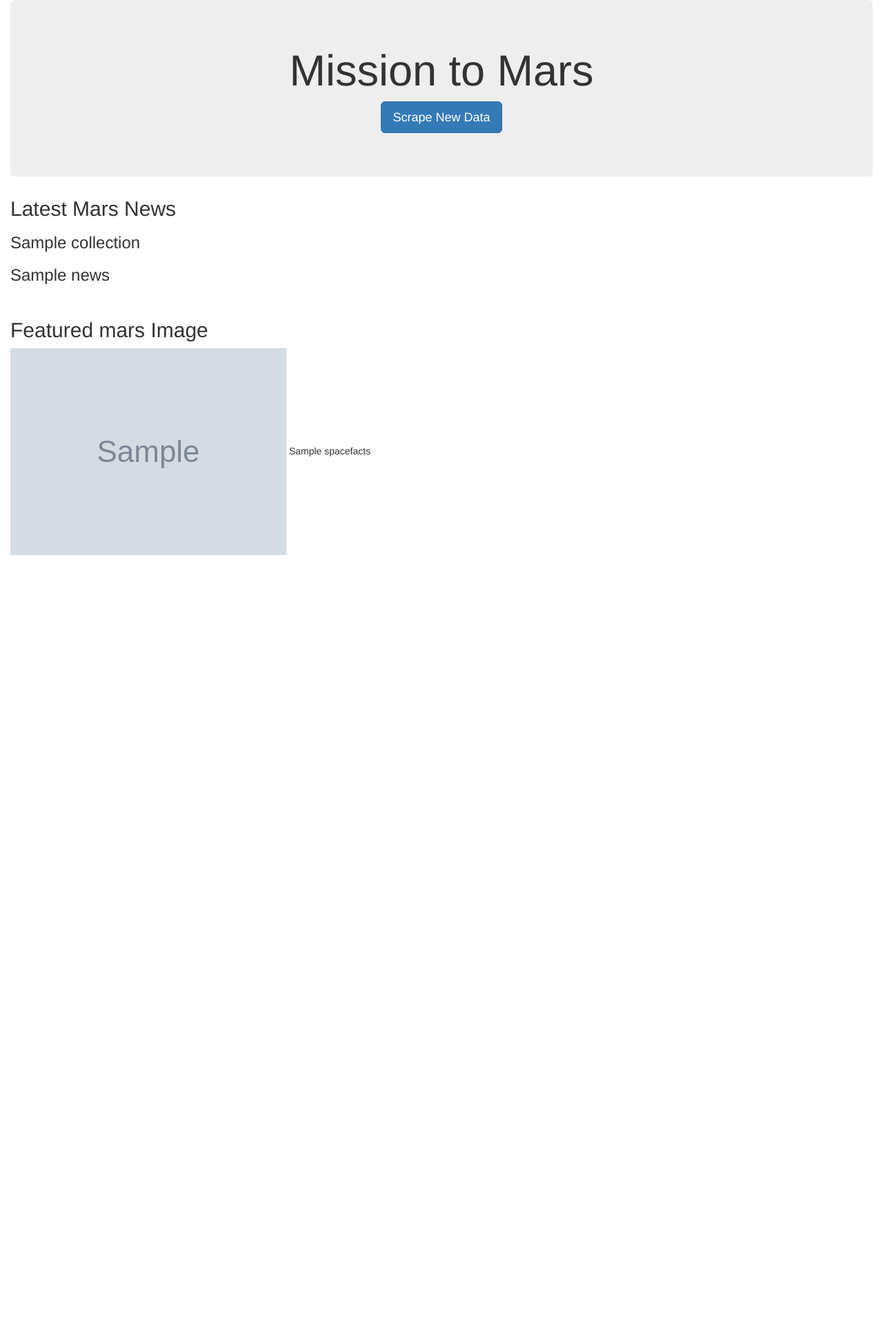
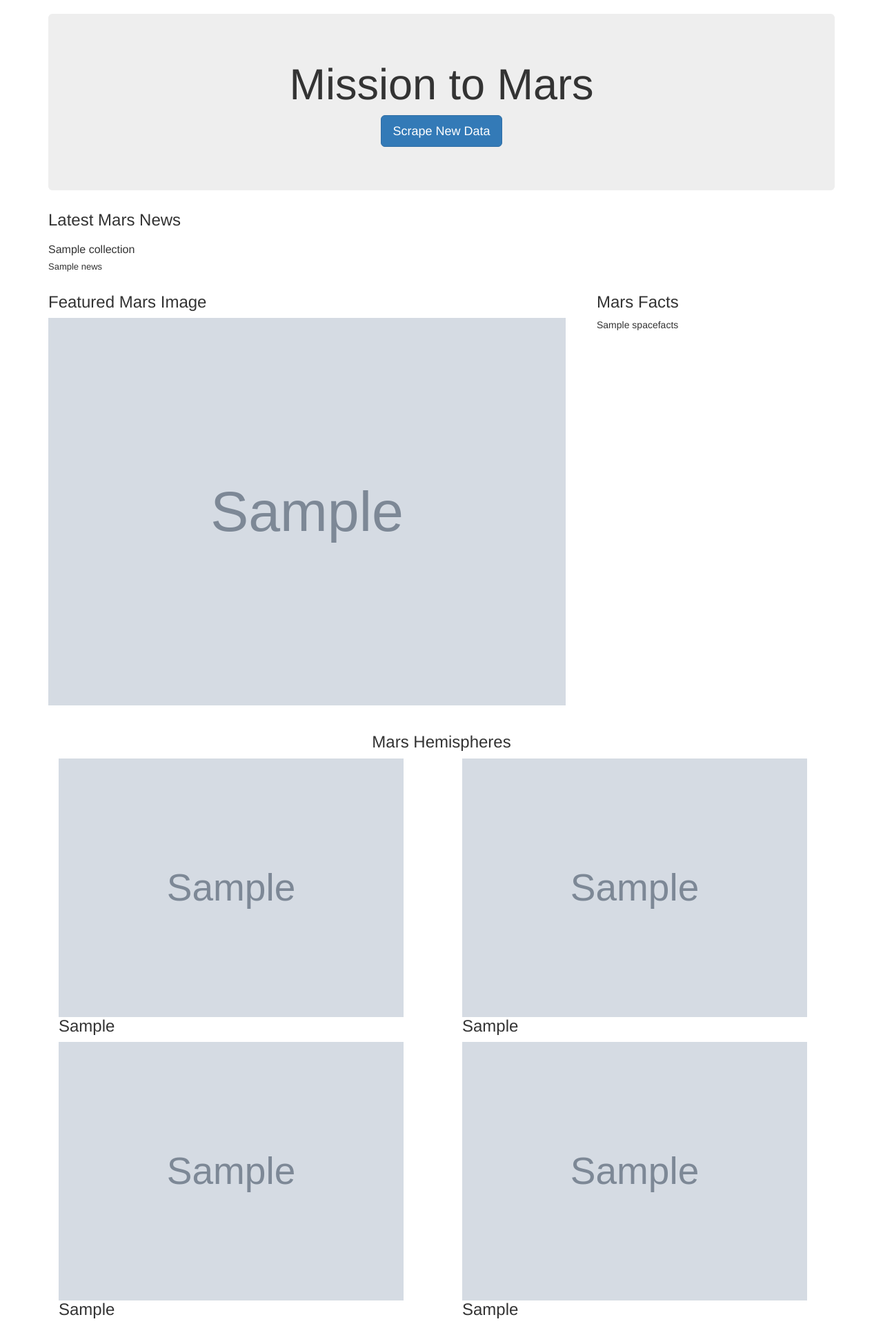
Before and after one commit to johnwanng/web-scraping-challenge, a Flask app: page / in a window 1280 px wide. Shown: the whole page at 69% size. Before the commit the page ends 805 px from the top, so only its background shows below. Run offline with Flask 2, Linux system fonts and the light colour scheme; grey boxes marked "Sample" are stand-in pictures; a database or web service that is not in the repository returns one stand-in record (values such as "Sample title"); parts of the project's set-up code (start-up, migrations or seed data) failed here and were passed over; some libraries are stand-ins or nearby versions.

Commit message:
final commit

```diff
--- a/Mission_to_Mars/app.py
+++ b/Mission_to_Mars/app.py
@@ -6,7 +6,7 @@ import scrape_mars
 app = Flask(__name__)
 
 # Use PyMongo to establish Mongo connection
-mongo = PyMongo(app, uri="mongodb://localhost:27017/mars_app")
+mongo = PyMongo(app, uri="mongodb://localhost:27017/weather_app")
 
 
 # Route to render index.html template using data from Mongo
--- a/Mission_to_Mars/scrape_mars.py
+++ b/Mission_to_Mars/scrape_mars.py
@@ -23,8 +23,9 @@ def nasa():
     # Retrieve the latest news Title and Paragraph text
     titleResults = soup.find('div', class_='content_title')
     newsResults = soup.find('div', class_='rollover_description_inner')
-    mars_data.update(title = titleResults.a.text.strip())
-    mars_data.update(news = newsResults.text)
+    nasaDict = {"title" : titleResults.a.text.strip()}
+    nasaDict.update(news = newsResults.text)
+    return nasaDict
 
 
 def jpl():
@@ -40,7 +41,8 @@ def jpl():
     # If the link contains the image then assign it to a variable called featured_image_url.
     if imageResults.img:
         featureImageURL = JPL_URL + imageResults.img["src"]
-        mars_data.update(featureImageURL = featureImageURL)
+        JPLDict = {"featureImageURL" : featureImageURL}
+        return JPLDict
 
 # Use Pandas to scrape the table containing facts about the planet including Diameter, Mass, etc.
 def spacefacts():
@@ -49,8 +51,9 @@ def spacefacts():
     # Use Pandas to convert the data to a HTML table string.
     tables = pd.read_html(marsFactsURL)
     df = tables[0]
-    html = df.to_html()
-    mars_data.update(spacefacts = html)
+    html = df.to_html(index=False,header=False)
+    spaceFactsDict = {"spacefacts" : html}
+    return spaceFactsDict
 
 
 def hempisheres():
@@ -61,10 +64,11 @@ def hempisheres():
         {"title": "Schiaparelli Hemisphere Enhanced", "img_url": ""},
         {"title": "Syrtis Major Hemisphere Enhanced", "img_url": ""},
         {"title": "Valles Marineris Hemisphere Enhanced", "img_url": ""}]
-
+    hempDict = {}
     x = 0
     # Loop through the dictionary
     for i in hemisphere_image_urls:
+        #print(i['title'])
         x = x + 1
         # Visit the main site
         browser.visit(marsHemispheresURL)
@@ -75,27 +79,31 @@ def hempisheres():
         # Get all li
         imageResults = soup.find_all('li')
         for image in imageResults:
-            # If it is a href and its text is original then use its href link as the image url
+            # If it is a href and its text is Sample then use its href link as the image url
             a = image.find('a')
-            if a.text == 'Original':
-                imageURL = a["href"]
+            if a.text == 'Sample':
+                imageURL = a['href']
                 # Update the img_url
-                i.update({"img_url":imageURL})
-                mars_data["hempisheres" + str(x)] = i['title']
-                mars_data["hempisheres_image_url"+str(x)] = i['img_url']
+                i.update({'img_url':imageURL})
+                #print('after: ' + i['img_url'])
+                hempDict.update({"hempisheres" + str(x) : i['title']})
+                hempDict.update({"hempisheres_image_url" +str(x) : i['img_url']})
+    #print(hempDict)
+    return hempDict
+
 
 
 def scrape():
     browser = init_browser()
 
     # Call nasa function to scrape https://mars.nasa.gov/news/ and put the title and news into the mars_data dictionary
-    nasa()
+    mars_data = nasa()
     # Call jpl function to scrape https://data-class-jpl-space.s3.amazonaws.com/JPL_Space/ and put featureImageURL into the mars_data dictionary
-    jpl()
+    mars_data.update(jpl())
     # Call spacefacts to scrape https://space-facts.com/mars/ and populate html table into the mars_data dictionary
-    spacefacts()
+    mars_data.update(spacefacts())
     # Call hempisheres to scrape https://astrogeology.usgs.gov/search/results?q=hemisphere+enhanced&k1=target&v1=Mars and populate those hempishere images into the mars_data dictionary
-    hempisheres()
+    mars_data.update(hempisheres())
 
     # Close the browser after scraping
     browser.quit()
@@ -104,5 +112,5 @@ def scrape():
     return mars_data
 
 
-xx = scrape()
-print(xx)
+#xx = scrape()
+#print(xx)
--- a/Mission_to_Mars/templates/index.html
+++ b/Mission_to_Mars/templates/index.html
@@ -10,20 +10,70 @@
 </head>
 
 <body>
-  <div class="container-fluid">
-    <div class="jumbotron text-center">
-      <h1>Mission to Mars</h1>
-      <p><a class="btn btn-primary btn-lg" href="/scrape" role="button">Scrape New Data</a></p>
+  <div class="container">
+    <div class="row" style="padding-top: 20px;">
+      <div class="col-md-12">
+              <div class="jumbotron text-center">
+                <h1>Mission to Mars</h1>
+                <p><a class="btn btn-primary btn-lg" href="/scrape" role="button">Scrape New Data</a></p>
+              </div>
+              <h2 style="font-size: x-large;">Latest Mars News</h2>
+              <h3 style="font-size: medium;">{{ mars.title }}</h3>
+              <h4 style="font-size: small">{{ mars.news }}</h3>
+              <div class="container">
+                  <div class="row">
+                      <div class="col-md-8" style="padding-left:0;">
+                          <h2 style="font-size: x-large;">Featured Mars Image</h2>
+                          <img src="{{ mars.featureImageURL }}" alt="Feature Mars Image" align="left" width="750">
+                      </div>
+                      <div class="col-md-4">
+                        <h2 style="font-size: x-large;">Mars Facts</h2>
+                          {{mars.spacefacts | safe}}
+                      </div>
+                  </div>
+              </div>
+       </div>
     </div>
-    <h2>Latest Mars News</h2>
-    <h3>{{ mars.title }}</h3>
-    <h3>{{ mars.news }}</h3>
-    <BR>
-    <h2>Featured mars Image</h2>
-    <img src="{{ mars.featureImageURL }}" alt="Feature Mars Image">
-    {{mars.spacefacts}}
   </div>
-  </div>
+
+  <div class="container">
+    <div class="row" style="padding-top: 20px;">
+        <div class="col-md-12 whitebackground">
+            <h2 style="text-align: center; font-size: x-large;">
+                Mars Hemispheres
+            </h2>
+            <div class="container">
+                <div class="row">
+                    <div class="col-md-6">
+                        <img src="{{ mars.hempisheres_image_url1 }}"  align="left" width="500">
+                        <h3>
+                          {{mars.hempisheres1}}
+                      </h3>
+                    </div>
+                    <div class="col-md-6">
+                        <img src="{{ mars.hempisheres_image_url2 }}" align="left" width="500">
+                        <h3>
+                          {{mars.hempisheres2}}
+                      </h3>
+                    </div>
+                </div>
+
+                <div class="row">
+                    <div class="col-md-6">
+                        <img src="{{ mars.hempisheres_image_url3 }}"  align="left" width="500">
+                        <h3>
+                          {{mars.hempisheres3}}
+                        </h3>
+                    </div>
+                    <div class="col-md-6">
+                        <img src="{{ mars.hempisheres_image_url4 }}"  align="left" width="500">
+                        <h3>
+                          {{mars.hempisheres4}}
+                        </h3>
+                    </div>
+                </div>
+    </div>
+ </div>
 </body>
 
 </html>
```
Also changed, not shown: README.md, 1 other file.
